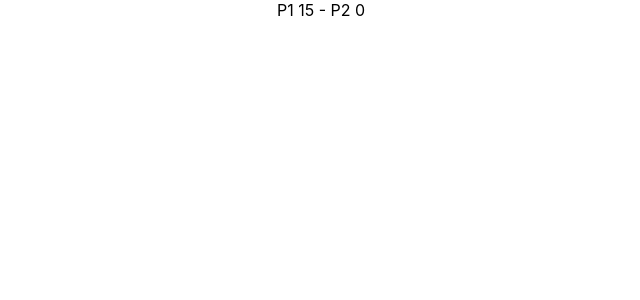
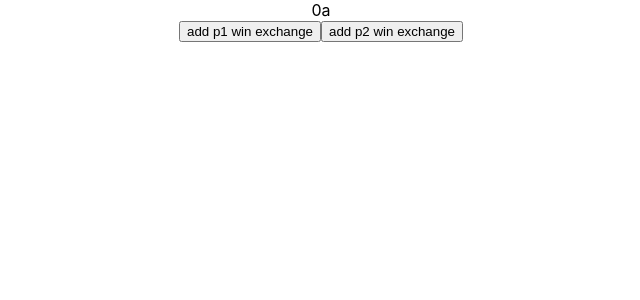
Before and after one commit to iLLoReal/tennis-state-pattern, a React (Create React App) app: page / in a window 1280 px wide. Shown: the top 300 px of the page, without its empty margins (319-959 px from the left). Built offline with nearby package versions, Linux system fonts and the light colour scheme.

Commit message:
Added exchange simulation via button

```diff
--- a/src/App.tsx
+++ b/src/App.tsx
@@ -1,13 +1,29 @@
-import React from 'react';
-import logo from './logo.svg';
+import { useState } from 'react';
 import './App.css';
 
 import Game from './context/Game';
 
-function App() {
+
+const App = () => {
+  const [ wins, setWins ] = useState<string[]>([]);
+  const [ nameP1, setNameP1 ] = useState('P1');
+  const [ nameP2, setNameP2 ] = useState('P2');
+
+  const handleAddP1Click = () => {
+    console.log('Added p1');
+    wins.push(nameP1);
+    setWins([...wins]);
+  }
+  const handleAddP2Click = () => {
+    wins.push(nameP2);
+    setWins([...wins]);
+  }
+
   return (
     <div className="App">
-      <Game nameP1='P1' nameP2='P2' wins={['P1']}/>
+      <Game nameP1={nameP1} nameP2={nameP2} wins={wins}/>
+      <button onClick={handleAddP1Click}>add p1 win exchange</button>
+      <button onClick={handleAddP2Click}>add p2 win exchange</button>
     </div>
   );
 }
```
